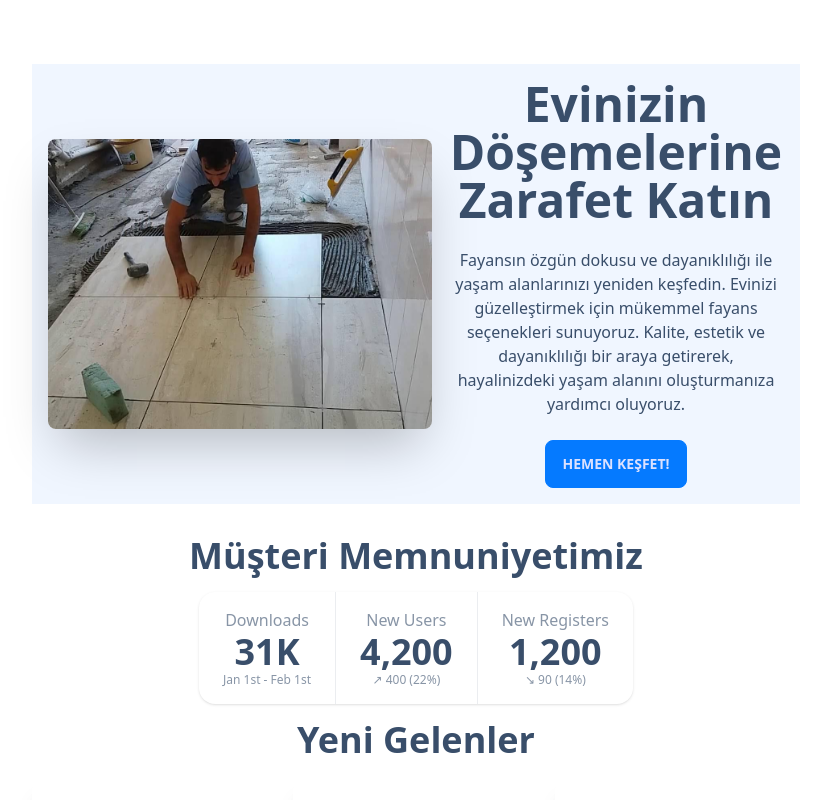
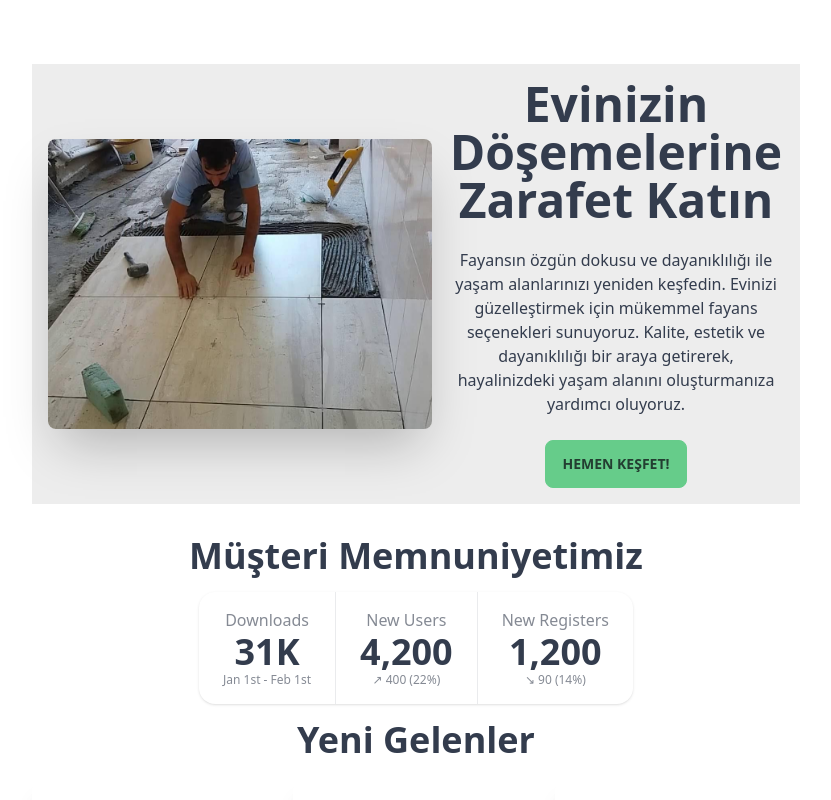
Before and after one commit to f1rzen/only-fayans, a React (Vite) app: page / in a window 1280 px wide. Shown: the top 800 px of the page, without its empty margins (224-1055 px from the left). Built offline with nearby package versions, Linux system fonts and the light colour scheme; the HTML template or start-up script is replaced by a standard one.

Commit message:
changed theme to emearald

```diff
--- a/tailwind.config.js
+++ b/tailwind.config.js
@@ -9,6 +9,6 @@ export default {
   },
   plugins: [require("daisyui")],
   daisyui: {
-    themes: ["winter"],
+    themes: ["emerald"],
   },
 }
```
